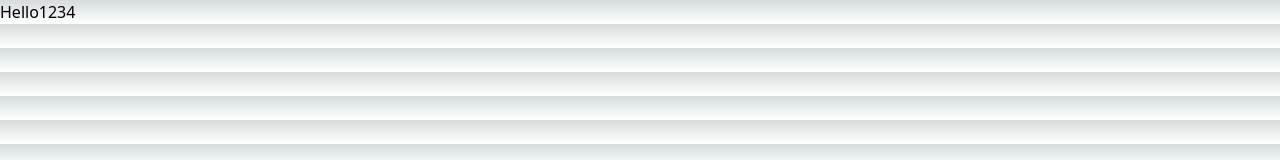
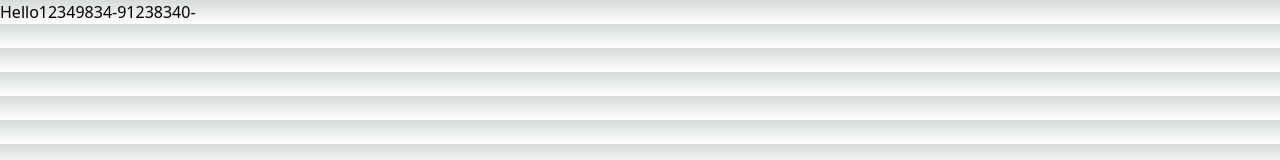
Before and after one commit to panupnpn05/Freelance-Tutor, a Next.js app: page /test in a window 1280 px wide. Shown: the top 160 px of the page. Built offline with nearby package versions, Linux system fonts and the light colour scheme.

Commit message:
test commit

```diff
--- a/pages/test.js
+++ b/pages/test.js
@@ -2,7 +2,7 @@ export default function test(){
     return(
         <>
         <div>
-            Hello1234
+            Hello12349834-91238340-
         </div>
         </>
     )
```
